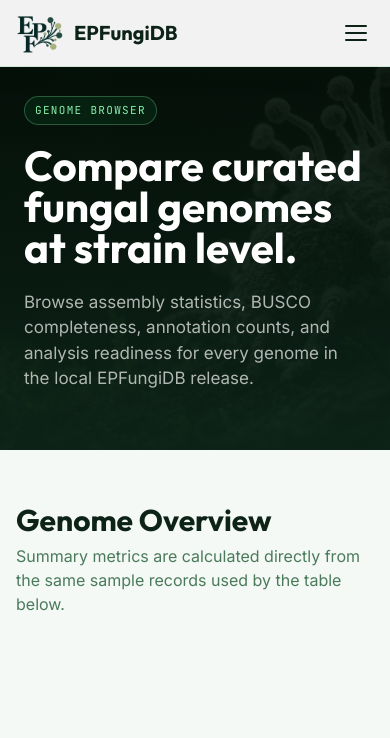
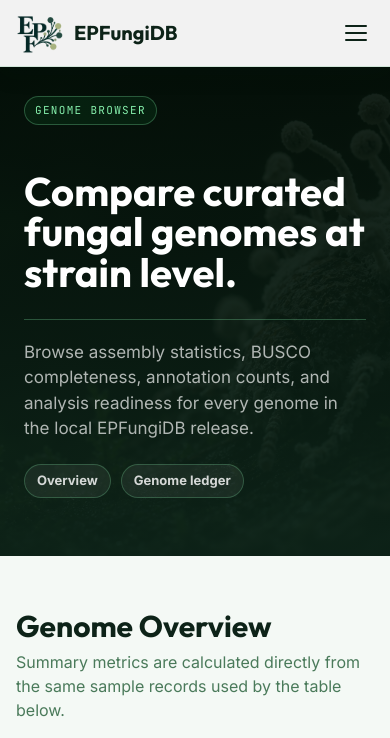
Before and after one commit to zhangchaowei088-star/EPFungiDB, a Django app: page /genomes/ in a window 390 px wide. Shown: the top 738 px of the page. Run offline with Django 5.2, Linux system fonts and the light colour scheme; data that the repository does not hold is empty.

Commit message:
Rebalance genome hero layout

```diff
--- a/database/static/database/css/genomes.css
+++ b/database/static/database/css/genomes.css
@@ -22,6 +22,13 @@
   display: block;
 }
 
+.genome-copy {
+  display: grid;
+  grid-template-columns: minmax(420px, 1.05fr) minmax(320px, 0.95fr);
+  gap: 48px;
+  align-items: end;
+}
+
 .genome-kicker {
   width: fit-content;
   margin: 0 0 20px;
@@ -37,18 +44,56 @@
 }
 
 .genome-copy h1 {
-  max-width: 560px;
+  max-width: 760px;
   margin: 0;
   font-family: Outfit, sans-serif;
-  font-size: clamp(42px, 5vw, 72px);
-  line-height: 0.98;
+  font-size: clamp(44px, 5.4vw, 78px);
+  line-height: 1.02;
 }
 
-.genome-copy > p:not(.genome-kicker) {
-  max-width: 530px;
-  margin: 22px 0 0;
+.genome-kicker {
+  grid-column: 1 / -1;
+}
+
+.genome-hero-note {
+  max-width: 560px;
+  padding: 0 0 5px 28px;
+  border-left: 1px solid rgba(134, 239, 172, 0.28);
+}
+
+.genome-hero-note p {
+  margin: 0;
   color: rgba(255, 255, 255, 0.68);
   font-size: 17px;
+}
+
+.genome-hero-links {
+  display: flex;
+  flex-wrap: wrap;
+  gap: 10px;
+  margin-top: 22px;
+}
+
+.genome-hero-links a {
+  display: inline-flex;
+  align-items: center;
+  min-height: 36px;
+  padding: 0 14px;
+  border: 1px solid rgba(134, 239, 172, 0.24);
+  border-radius: 999px;
+  color: rgba(255, 255, 255, 0.82);
+  background: rgba(255, 255, 255, 0.06);
+  font-size: 13px;
+  font-weight: 700;
+  transition: border-color 180ms ease, background 180ms ease, color 180ms ease;
+}
+
+.genome-hero-links a:hover,
+.genome-hero-links a:focus-visible {
+  border-color: rgba(134, 239, 172, 0.46);
+  color: #fff;
+  background: rgba(22, 163, 74, 0.16);
+  outline: none;
 }
 
 .genome-stats,
@@ -426,8 +471,16 @@
 }
 
 @media (max-width: 1180px) {
-  .genome-hero-inner {
+  .genome-copy {
     grid-template-columns: 1fr;
+    gap: 26px;
+  }
+
+  .genome-hero-note {
+    max-width: 720px;
+    padding: 24px 0 0;
+    border-top: 1px solid rgba(134, 239, 172, 0.28);
+    border-left: 0;
   }
 
   .ledger-tools {
@@ -461,7 +514,16 @@
 
 @media (max-width: 620px) {
   .genome-copy h1 {
-    font-size: 42px;
+    font-size: 40px;
+  }
+
+  .genome-hero-note {
+    padding-top: 20px;
+  }
+
+  .genome-hero-links a {
+    min-height: 34px;
+    padding: 0 12px;
   }
 
   .genome-metrics,
--- a/database/templates/database/genomes.html
+++ b/database/templates/database/genomes.html
@@ -6,7 +6,7 @@
     <meta name="viewport" content="width=device-width, initial-scale=1">
     <title>Genomes | EPFungiDB</title>
     <link rel="stylesheet" href="{% static 'database/css/dashboard.css' %}?v=20260820a">
-    <link rel="stylesheet" href="{% static 'database/css/genomes.css' %}?v=20260826a">
+    <link rel="stylesheet" href="{% static 'database/css/genomes.css' %}?v=20260826b">
     <link rel="icon" href="{% static 'database/img/epfungidb-favicon.png' %}" type="image/png">
   </head>
   <body class="genome-page">
@@ -40,11 +40,16 @@
           <div class="genome-copy">
             <p class="genome-kicker">Genome Browser</p>
             <h1>Compare curated fungal genomes at strain level.</h1>
-            <p>
-              Browse assembly statistics, BUSCO completeness, annotation counts, and analysis readiness for every genome in the local EPFungiDB release.
-            </p>
+            <div class="genome-hero-note">
+              <p>
+                Browse assembly statistics, BUSCO completeness, annotation counts, and analysis readiness for every genome in the local EPFungiDB release.
+              </p>
+              <div class="genome-hero-links" aria-label="Genome page shortcuts">
+                <a href="#genome-stats-title">Overview</a>
+                <a href="#genome-ledger-title">Genome ledger</a>
+              </div>
+            </div>
           </div>
-
         </div>
       </section>
 
```
